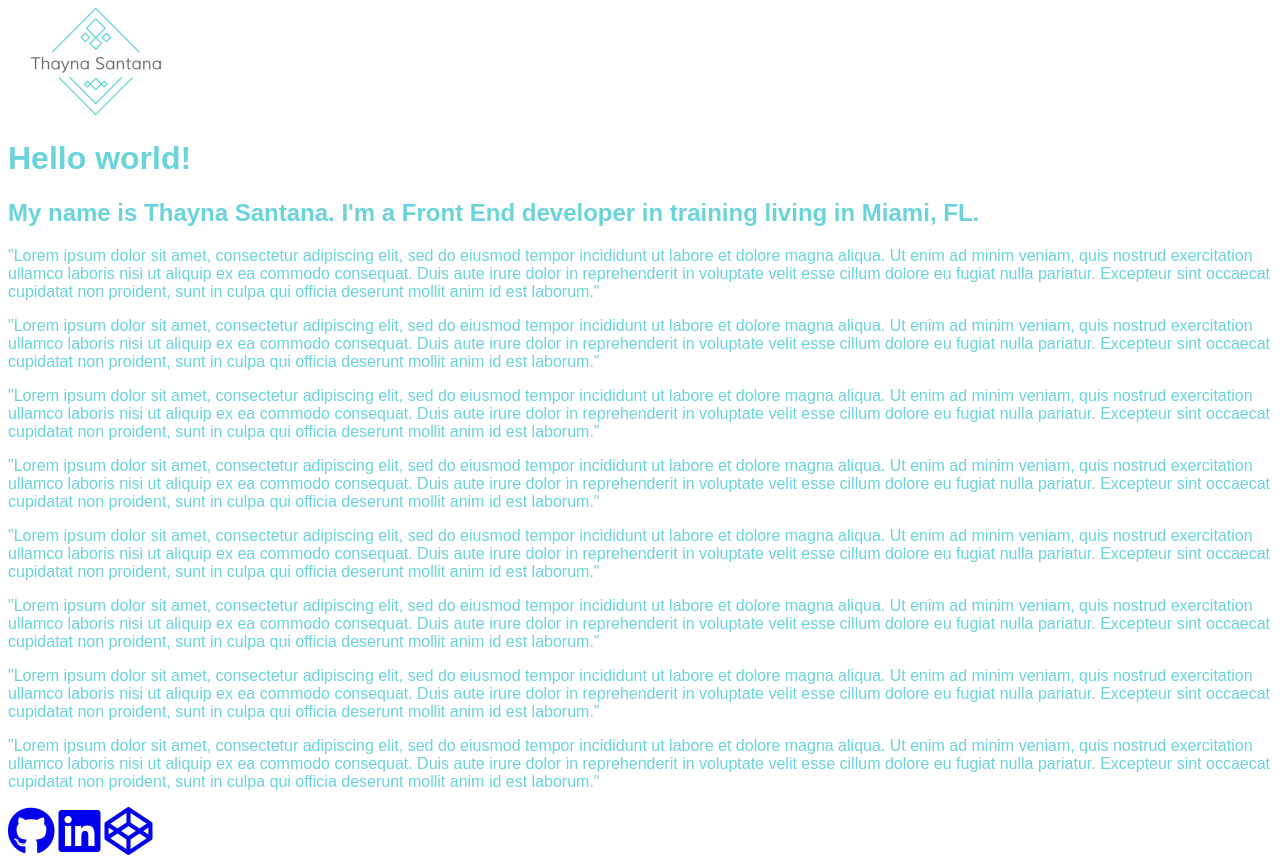
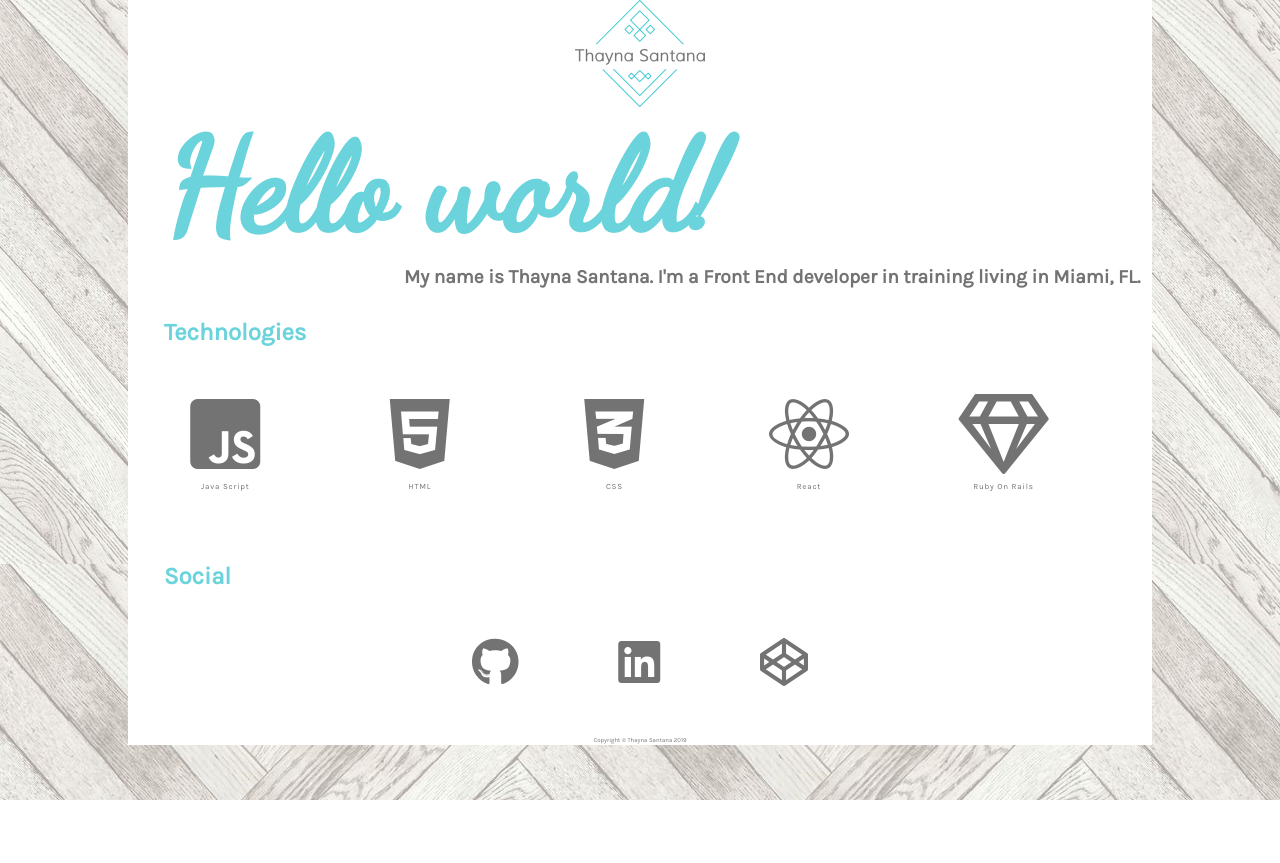
Before and after one commit to thaynamenezes/HTML-portfolio, a plain HTML site: page public/index.html in a window 1280 px wide. After the commit the page ends 800 px from the top, so only its background shows below. Drawn offline with Linux system fonts and the light colour scheme.

Commit message:
final portfolio

```diff
--- a/public/index.html
+++ b/public/index.html
@@ -1,29 +1,84 @@
 <!DOCTYPE html>
 <html lang="en" dir="ltr">
+
   <head>
+
     <link rel="stylesheet" href="/style.css">
     <link rel="stylesheet" href="https://use.fontawesome.com/releases/v5.6.3/css/all.css" integrity="sha384-UHRtZLI+pbxtHCWp1t77Bi1L4ZtiqrqD80Kn4Z8NTSRyMA2Fd33n5dQ8lWUE00s/" crossorigin="anonymous">
+
+    <link rel="icon" type="image/png" href="../images/icon.png"/>
+
+    <link href="https://fonts.googleapis.com/css?family=Dancing+Script" rel="stylesheet">
+    <link href="https://fonts.googleapis.com/css?family=Karla" rel="stylesheet">
+
     <meta charset="utf-8">
-    <title></title>
+    <title>Thayna Santana | Front End Developer</title>
+
   </head>
+
   <body>
-    <img src="/logo.png" alt="">
 
-    <h1>Hello world!</h1> <!-- Typed letter like old typping machines -->
+    <div class="logo">
 
-    <h2>My name is Thayna Santana. I'm a Front End developer in training living in Miami, FL.</h2>
+      <img src="../images/logo.png" alt="Logo" class="logo">
 
-    <p>"Lorem ipsum dolor sit amet, consectetur adipiscing elit, sed do eiusmod tempor incididunt ut labore et dolore magna aliqua. Ut enim ad minim veniam, quis nostrud exercitation ullamco laboris nisi ut aliquip ex ea commodo consequat. Duis aute irure dolor in reprehenderit in voluptate velit esse cillum dolore eu fugiat nulla pariatur. Excepteur sint occaecat cupidatat non proident, sunt in culpa qui officia deserunt mollit anim id est laborum."</p>
-    <p>"Lorem ipsum dolor sit amet, consectetur adipiscing elit, sed do eiusmod tempor incididunt ut labore et dolore magna aliqua. Ut enim ad minim veniam, quis nostrud exercitation ullamco laboris nisi ut aliquip ex ea commodo consequat. Duis aute irure dolor in reprehenderit in voluptate velit esse cillum dolore eu fugiat nulla pariatur. Excepteur sint occaecat cupidatat non proident, sunt in culpa qui officia deserunt mollit anim id est laborum."</p>
-    <p>"Lorem ipsum dolor sit amet, consectetur adipiscing elit, sed do eiusmod tempor incididunt ut labore et dolore magna aliqua. Ut enim ad minim veniam, quis nostrud exercitation ullamco laboris nisi ut aliquip ex ea commodo consequat. Duis aute irure dolor in reprehenderit in voluptate velit esse cillum dolore eu fugiat nulla pariatur. Excepteur sint occaecat cupidatat non proident, sunt in culpa qui officia deserunt mollit anim id est laborum."</p>
-    <p>"Lorem ipsum dolor sit amet, consectetur adipiscing elit, sed do eiusmod tempor incididunt ut labore et dolore magna aliqua. Ut enim ad minim veniam, quis nostrud exercitation ullamco laboris nisi ut aliquip ex ea commodo consequat. Duis aute irure dolor in reprehenderit in voluptate velit esse cillum dolore eu fugiat nulla pariatur. Excepteur sint occaecat cupidatat non proident, sunt in culpa qui officia deserunt mollit anim id est laborum."</p>
-    <p>"Lorem ipsum dolor sit amet, consectetur adipiscing elit, sed do eiusmod tempor incididunt ut labore et dolore magna aliqua. Ut enim ad minim veniam, quis nostrud exercitation ullamco laboris nisi ut aliquip ex ea commodo consequat. Duis aute irure dolor in reprehenderit in voluptate velit esse cillum dolore eu fugiat nulla pariatur. Excepteur sint occaecat cupidatat non proident, sunt in culpa qui officia deserunt mollit anim id est laborum."</p>
-    <p>"Lorem ipsum dolor sit amet, consectetur adipiscing elit, sed do eiusmod tempor incididunt ut labore et dolore magna aliqua. Ut enim ad minim veniam, quis nostrud exercitation ullamco laboris nisi ut aliquip ex ea commodo consequat. Duis aute irure dolor in reprehenderit in voluptate velit esse cillum dolore eu fugiat nulla pariatur. Excepteur sint occaecat cupidatat non proident, sunt in culpa qui officia deserunt mollit anim id est laborum."</p>
-    <p>"Lorem ipsum dolor sit amet, consectetur adipiscing elit, sed do eiusmod tempor incididunt ut labore et dolore magna aliqua. Ut enim ad minim veniam, quis nostrud exercitation ullamco laboris nisi ut aliquip ex ea commodo consequat. Duis aute irure dolor in reprehenderit in voluptate velit esse cillum dolore eu fugiat nulla pariatur. Excepteur sint occaecat cupidatat non proident, sunt in culpa qui officia deserunt mollit anim id est laborum."</p>
-    <p>"Lorem ipsum dolor sit amet, consectetur adipiscing elit, sed do eiusmod tempor incididunt ut labore et dolore magna aliqua. Ut enim ad minim veniam, quis nostrud exercitation ullamco laboris nisi ut aliquip ex ea commodo consequat. Duis aute irure dolor in reprehenderit in voluptate velit esse cillum dolore eu fugiat nulla pariatur. Excepteur sint occaecat cupidatat non proident, sunt in culpa qui officia deserunt mollit anim id est laborum."</p>
+    </div>
 
-    <a href="https://github.com/thaynamenezes"><i class="fab fa-github fa-3x"></i></a>
-    <a href="https://www.linkedin.com/in/thayn%C3%A1-menezes-santana-405b3498/"><i class="fab fa-linkedin fa-3x"></i></a>
-    <a href="https://codepen.io/thaynamenezes/"><i class="fab fa-codepen fa-3x"></i></a>
+    <div class="principal">
+
+      <header>
+
+        <h1 id="main-title">Hello world!</h1>
+
+        <h2 id="sub-title">My name is Thayna Santana. I'm a Front End developer in training living in Miami, FL.</h2>
+
+      </header>
+
+      <section class="language">
+
+        <h3 class="language-head">Technologies</h3>
+
+          <article class="language-card">
+              <i class="fab fa-js-square fa-5x"></i>
+              <p class="language-title">Java Script</p>
+          </article>
+
+          <article class="language-card">
+              <i class="fab fa-html5 fa-5x"></i>
+              <p class="language-title">HTML</p>
+          </article>
+
+          <article class="language-card">
+              <i class="fab fa-css3-alt fa-5x"></i>
+              <p class="language-title">CSS</p>
+          </article>
+
+          <article class="language-card">
+              <i class="fab fa-react fa-5x"></i>
+              <p class="language-title">React</p>
+          </article>
+
+          <article class="language-card">
+              <i class="far fa-gem fa-5x"></i>
+              <p class="language-title">Ruby On Rails</p>
+          </article>
+
+      </section>
+
+      <div class="links-social-media">
+
+        <h3 class="links-head">Social</h3>
+
+          <a href="https://github.com/thaynamenezes" class="links"><i class="fab fa-github fa-3x"></i></a>
+          <a href="https://www.linkedin.com/in/thayn%C3%A1-menezes-santana-405b3498/" class="links"><i class="fab fa-linkedin fa-3x"></i></a>
+          <a href="https://codepen.io/thaynamenezes/" class="links"><i class="fab fa-codepen fa-3x"></i></a>
+
+      </div>
+
+      <footer class="footer">Copyright &copy; Thayna Santana 2019</footer>
+
+    </div>
+
   </body>
+
 </html>
--- a/public/style.css
+++ b/public/style.css
@@ -1,3 +1,82 @@
-h1, h2, p {font-family: sans-serif;
+* {font-family: 'Karla', sans-serif;
+  color: #737373;
+}
+
+body {
+    background-image: url(../images/bg.jpg);
+    margin: 0;
+    padding: 0;
+}
+
+.logo {
+  max-width: 80%;
+  margin: auto;
+  position: relative;
+  text-align: center;
+  background-color: white;
+}
+
+.principal {
+  width: 80%;
+  text-align: center;
+  background-color: white;
+  position: absolute;
+  left: 10%;
+}
+
+#main-title {
+  font-family: 'Dancing Script', cursive;
   color: #6ad3db;
+  font-size: 8em;
+  text-align: left;
+  margin: 0 0.3em;
 }
+
+#sub-title {
+  font-size: 1.2em;
+  margin-top: 0;
+  margin-right: 0.6em;
+  text-align: right;
+}
+
+.language-head {
+  text-align: left;
+  padding: 0.25em 1.5em 1em;
+  overflow: auto;
+  color:#6ad3db;
+  font-size: 1.5em;
+}
+
+.language-card {
+    width: 19%;
+    float: left;
+    text-align: center;
+}
+
+.language-title {
+    letter-spacing: 0.1em;
+    font-size: 0.5em;
+  }
+
+.links-head {
+  text-align: left;
+  margin-top: 5em;
+  padding: 3em 1.5em 1em;
+  color:#6ad3db;
+  font-size: 1.5em;
+}
+.links i {
+    padding: 0 1em 1em;
+}
+
+.links i:hover {
+  color: #c3edf0;
+  padding: 0 1em 1em;
+}
+
+.footer {
+    padding: 1em;
+    font-size: 0.1em;
+    letter-spacing: 0.03em;
+    text-align: center;
+}
```
Also changed, not shown: public/images/bg.jpg (added), public/images/icon.png (added), public/images/logo.png (renamed from public/logo.png), 3 other files.
